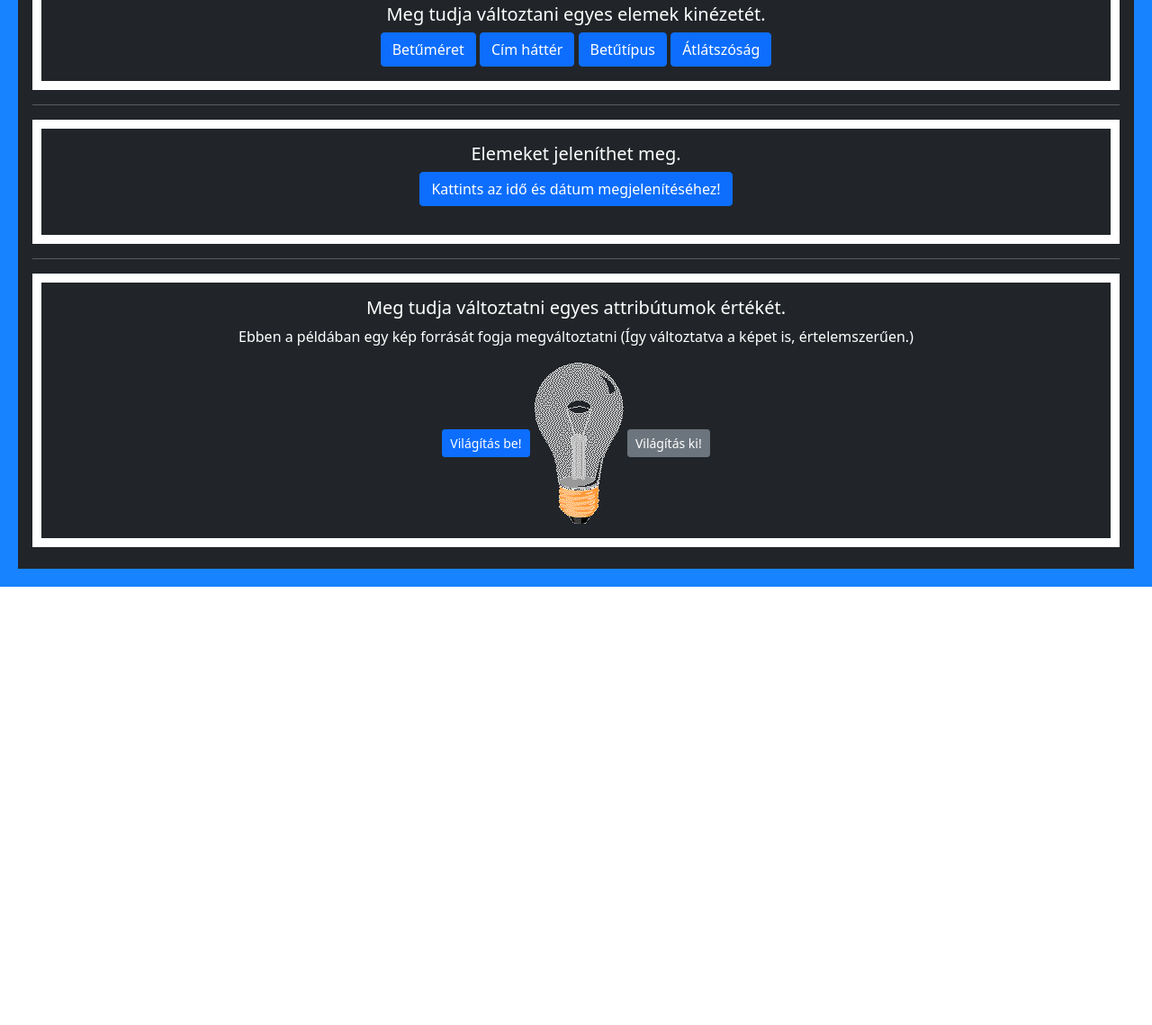
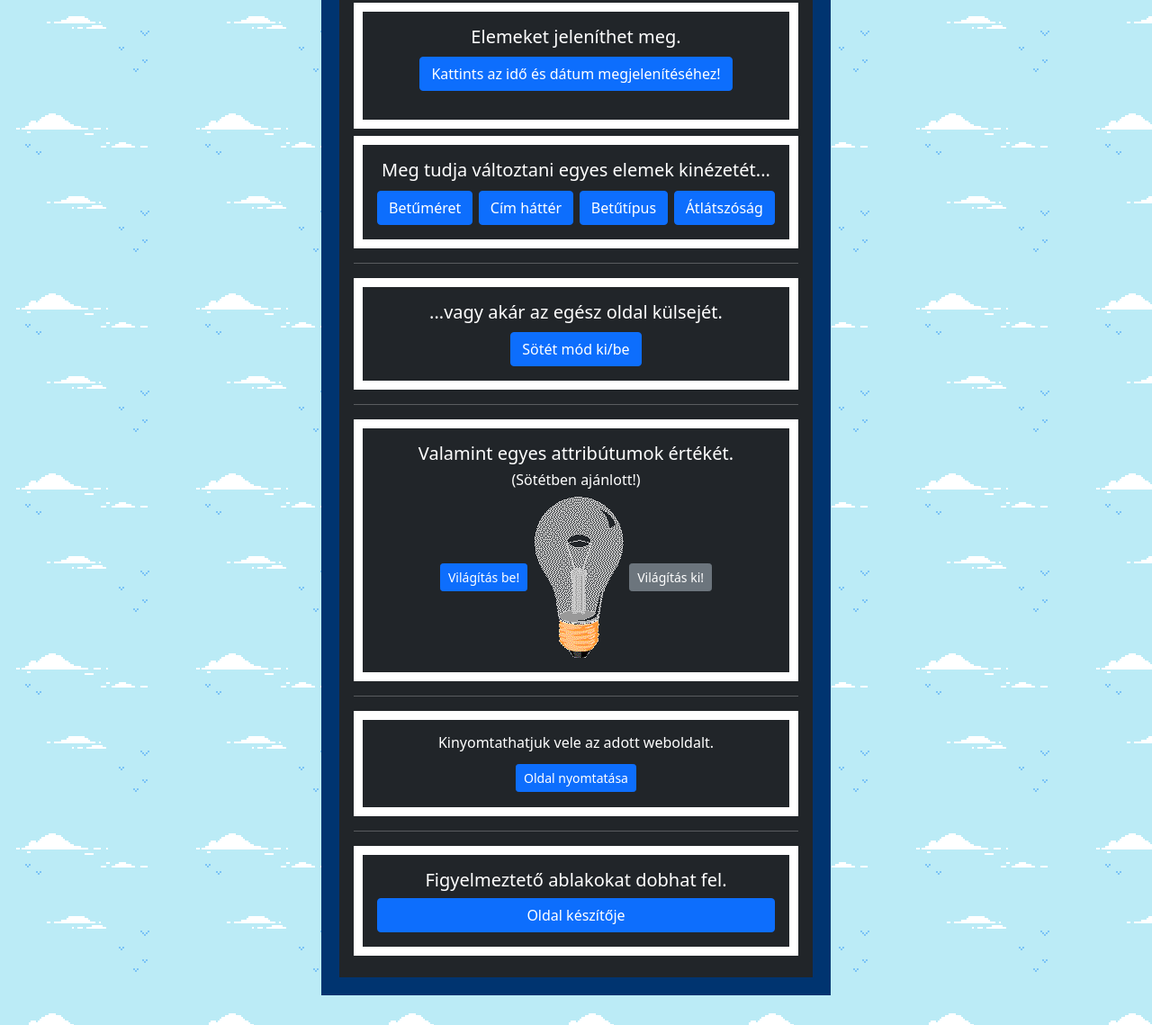
Before and after one commit to DaneeXIII/js_alapok2, a plain HTML site: page index.html in a window 1280 px wide. Shown: the part 114-1253 px from the top of the page at 90% size. Before the commit the page ends 800 px from the top, so only its background shows below. Drawn offline with nearby package versions, Linux system fonts and the light colour scheme.

Commit message:
Add files via upload

```diff
--- a/index.html
+++ b/index.html
@@ -11,11 +11,20 @@
 </head>
 <body>
 
-<div class="p-3 mb-2 bg-dark text-white" id="div">
+<div class="p-3 mb-2 bg-dark" id="div">
 
 <h1>Mire képes a JavaScript?</h1>
-<div class="div2 p-3 mb-2 bg-dark text-white">
-<h5 id="valtoztat">Meg tudja változtani egyes elemek kinézetét.</h5>
+
+<div class="div2 p-3 mb-2 bg-dark" class="div3">
+    <h5>Elemeket jeleníthet meg.</h5>
+    <button type="button" class="btn btn-primary"
+    onclick="document.getElementById('ido').innerHTML = Date()">
+    Kattints az idő és dátum megjelenítéséhez!</button>
+    <p id="ido"></p>
+</div>
+
+<div class="div2 p-3 mb-2 bg-dark" class="div3">
+<h5 id="valtoztat">Meg tudja változtani egyes elemek kinézetét...</h5>
 <button type="button" onclick="document.getElementById('valtoztat').style.fontSize='35px'" class="btn btn-primary">Betűméret</button>
 <button type="button" onclick="document.getElementById('valtoztat').style.backgroundColor='orange'" class="btn btn-primary">Cím háttér</button>
 <button type="button" onclick="document.getElementById('valtoztat').style.fontFamily='Courier New'" class="btn btn-primary">Betűtípus</button>
@@ -24,23 +33,56 @@
 
 <hr>
 
-<div class="div2 p-3 mb-2 bg-dark text-white">
-<h5>Elemeket jeleníthet meg.</h5>
-<button type="button" class="btn btn-primary"
-onclick="document.getElementById('ido').innerHTML = Date()">
-Kattints az idő és dátum megjelenítéséhez!</button>
-<p id="ido"></p>
+<div class="div2 p-3 mb-2 bg-dark" class="div3">
+    <h5>...vagy akár az egész oldal külsejét.</h5>
+<button type="button" class="btn btn-primary" onclick="darkmode()">Sötét mód ki/be</button>
+
+<script>
+function darkmode() {
+    var element = document.body;
+    element.classList.toggle("dark-mode");
+  }
+</script>
 </div>
 
 <hr>
 
-<div class="div2 p-3 mb-2 bg-dark text-white">
-<h5>Meg tudja változtatni egyes attribútumok értékét.</h5>
-<p>Ebben a példában egy kép forrását fogja megváltoztatni (Így változtatva a képet is, értelemszerűen.)</p>
-<button type="button" class="btn btn-primary btn-sm" onclick="document.getElementById('myImage').src='pic_bulbon.gif'">Világítás be!</button>
+<div class="div2 p-3 mb-2 bg-dark" id="div4">
+<h5>Valamint egyes attribútumok értékét.</h5>
+<h6>(Sötétben ajánlott!)</h6>
+<button type="button" class="btn btn-primary btn-sm" onclick="document.getElementById('myImage').src='pic_bulbon.gif'; vilagitas();">Világítás be!</button>
 <img id="myImage" src="pic_bulboff.gif" style="width:100px">
-<button type="button" class="btn btn-secondary btn-sm" onclick="document.getElementById('myImage').src='pic_bulboff.gif'">Világítás ki!</button>
+<button type="button" class="btn btn-secondary btn-sm" onclick="document.getElementById('myImage').src='pic_bulboff.gif'; vilagitas();">Világítás ki!</button>
+
+<script>
+    function vilagitas() {
+        var element = document.div4;
+        element.classList.toggle("vilagitas");
+      }
+</script>
 </div>
 
+<hr>
+
+<div class="div2 p-3 mb-2 bg-dark">
+<div><form>
+    <h6>Kinyomtathatjuk vele az adott weboldalt.</h6>
+    <input type="button" class="btn btn-primary btn-sm"value="Oldal nyomtatása" onClick="window.print()">
+    </form></div>
+</div>
+
+<hr>
+
+<div class="div2 p-3 mb-2 bg-dark" class="div3">
+    <h5>Figyelmeztető ablakokat dobhat fel.</h5>
+    <div class="d-grid gap-2">
+    <button type="button" class="btn btn-primary" onclick="myFunction()">Oldal készítője</button>
+    </div>
+    <script>
+        function myFunction() {
+            alert("Szarka Dániel, 113C");
+        }
+    </script>
+</div>
 </body>
 </html>
--- a/style.css
+++ b/style.css
@@ -1,8 +1,30 @@
+body {
+    background-image: url(light_bg_sky.gif);
+}
+
 #div {
     text-align: center;
-    border: rgb(23, 131, 255) 20px solid;
+    border: rgb(0, 52, 112) 20px solid;
+    width: fit-content;
+    margin: auto;
 }
 
 .div2 {
     border: rgb(255, 255, 255) 10px solid;
 }
+
+body {
+    padding: 25px;
+    background-color: white;
+    color: rgb(255, 255, 255);
+    font-size: 25px;
+  }
+
+.dark-mode{
+    background-image: url(dark_bg_stars.gif);
+    color: rgb(0, 0, 0);
+  }
+
+#div4 #vilagitas{
+    background-color: rgb(255, 237, 164);
+  }
```
Also changed, not shown: dark_bg_stars.gif (added), light_bg_sky.gif (added).
